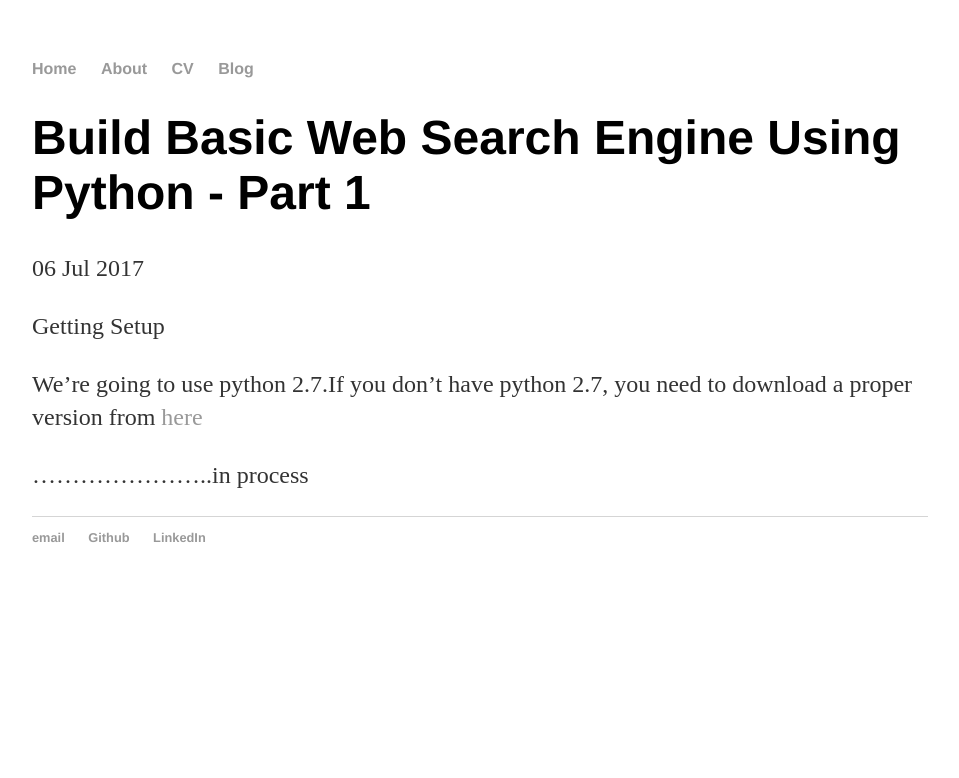
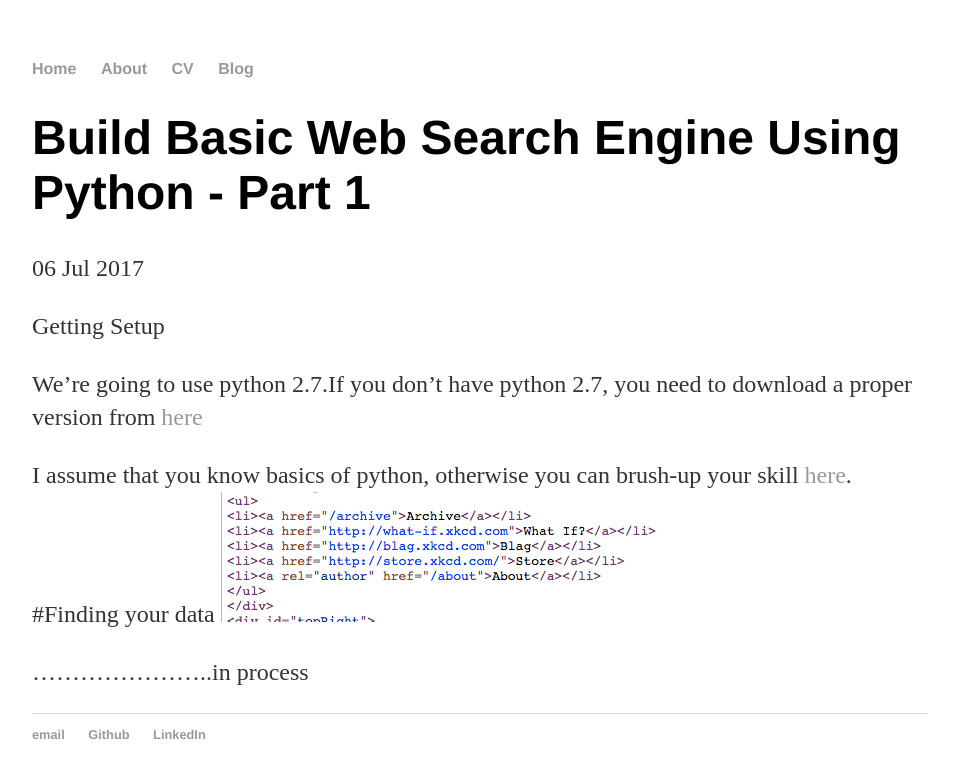
Before and after one commit to summii/summii.github.io, a Jekyll site: the page built from _posts/2017-07-06-search-engine-with-python.md, in a window 1280 px wide. Shown: the top 778 px of the page, without its empty margins (160-1119 px from the left). Built offline with Jekyll 4.4.1, drawn with Linux system fonts in a browser that asks for light colours.

Commit message:
Update 2017-07-06-search-engine-with-python.md

```diff
--- a/_posts/2017-07-06-search-engine-with-python.md
+++ b/_posts/2017-07-06-search-engine-with-python.md
@@ -8,6 +8,11 @@ Getting Setup
 
 We're going to use python 2.7.If you don't have python 2.7, you need to download a proper version from <a href="https://www.python.org/download/releases/2.7.3/">here</a>
 
+I assume that you know basics of python, otherwise you can brush-up your skill [here]("https://docs.python.org/2/tutorial/index.html").
+#Finding your data
+![alt text](https://github.com/summii/summii.github.io/blob/master/img/link.png "screenshot")
+
+
 
 
 .......................in process
```
